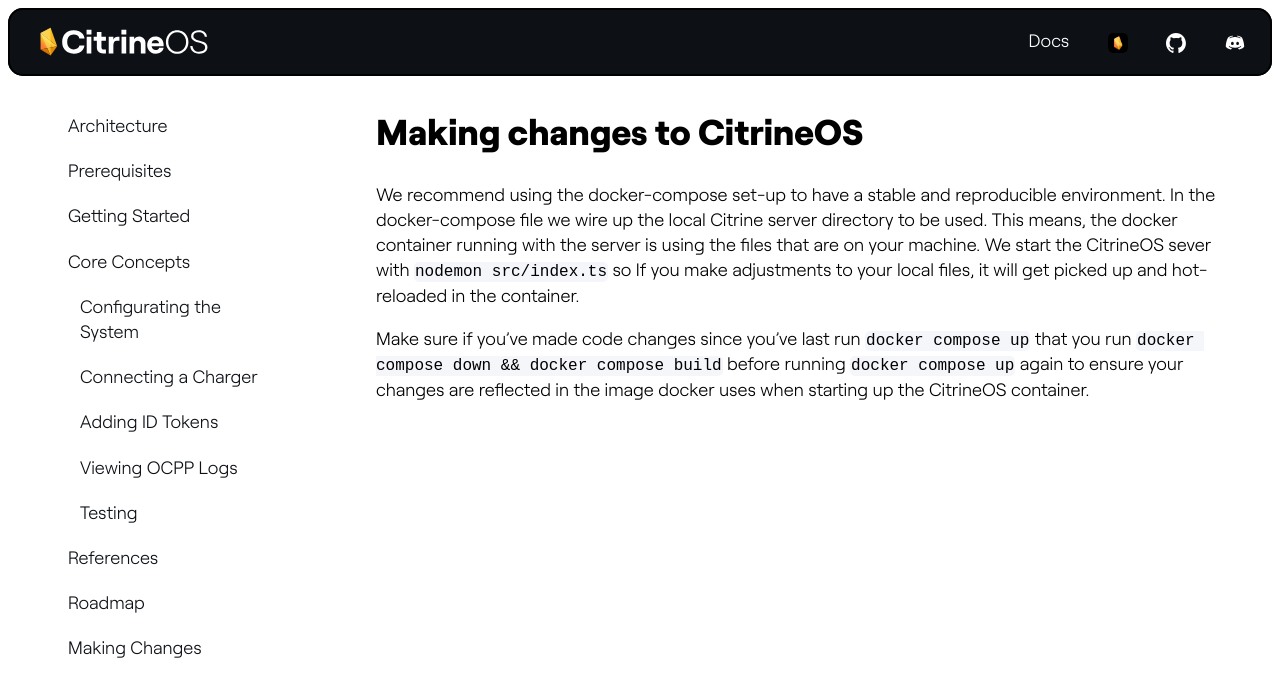
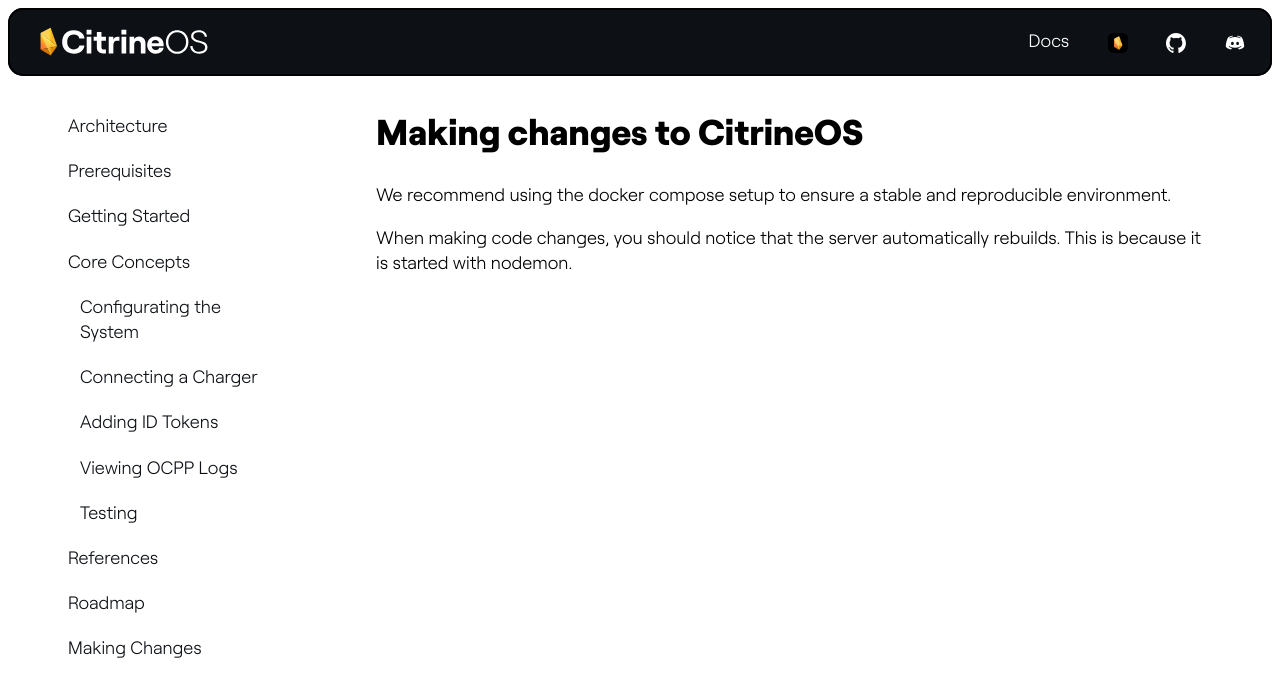
Before and after one commit to citrineos/citrineos.github.io, a Jekyll site: the page built from docs/making-changes.md, in a window 1280 px wide and 900 px high. Shown: the top 697 px of the window. Built offline with Jekyll 4.4.1, drawn with Linux system fonts in a browser that asks for light colours; some web fonts are replaced.

Commit message:
Updated making changes doc to reflect nodemon auto build

```diff
--- a/docs/making-changes.md
+++ b/docs/making-changes.md
@@ -5,11 +5,6 @@
 
 # Making changes to CitrineOS
 
-We recommend using the docker-compose set-up to have a stable and reproducible environment.
-In the docker-compose file we wire up the local Citrine server directory to be used.
-This means, the docker container running with the server is using the files that are on your machine.
-We start the CitrineOS sever with `nodemon src/index.ts` so If you make adjustments to your local files, it will get picked up
-and hot-reloaded in the container.
+We recommend using the docker compose setup to ensure a stable and reproducible environment.
 
-
-Make sure if you've made code changes since you've last run `docker compose up` that you run `docker compose down && docker compose build` before running `docker compose up` again to ensure your changes are reflected in the image docker uses when starting up the CitrineOS container.
+When making code changes, you should notice that the server automatically rebuilds. This is because it is started with nodemon.
```
